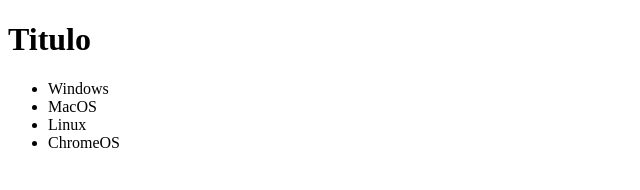
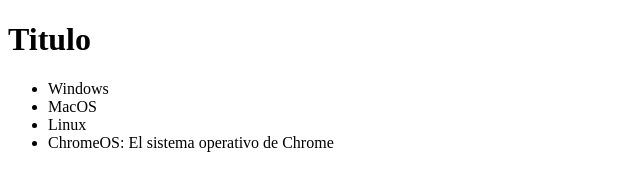
Before and after one commit to Elyohan12/alura-git, a plain HTML site: page index.html in a window 1280 px wide. Shown: the whole page, without its empty margins (0-640 px from the left). Drawn offline with Linux system fonts and the light colour scheme.

Commit message:
Renombrando curso lista ChromeOS

```diff
--- a/index.html
+++ b/index.html
@@ -12,7 +12,7 @@
         <li>Windows</li>
         <li>MacOS</li>
         <li>Linux</li>
-        <li>ChromeOS</li>
+        <li>ChromeOS: El sistema operativo de Chrome</li>
     </ul>
 </body>
 </html>
```
